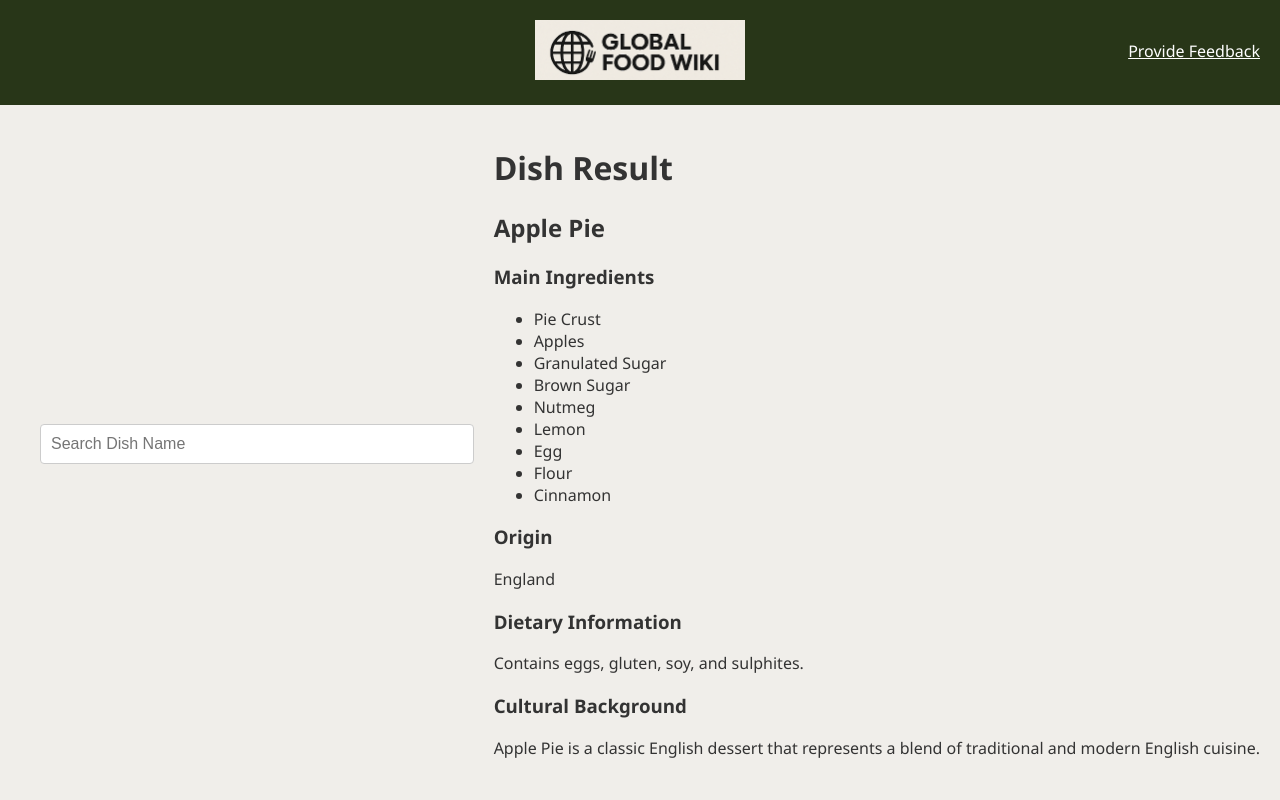
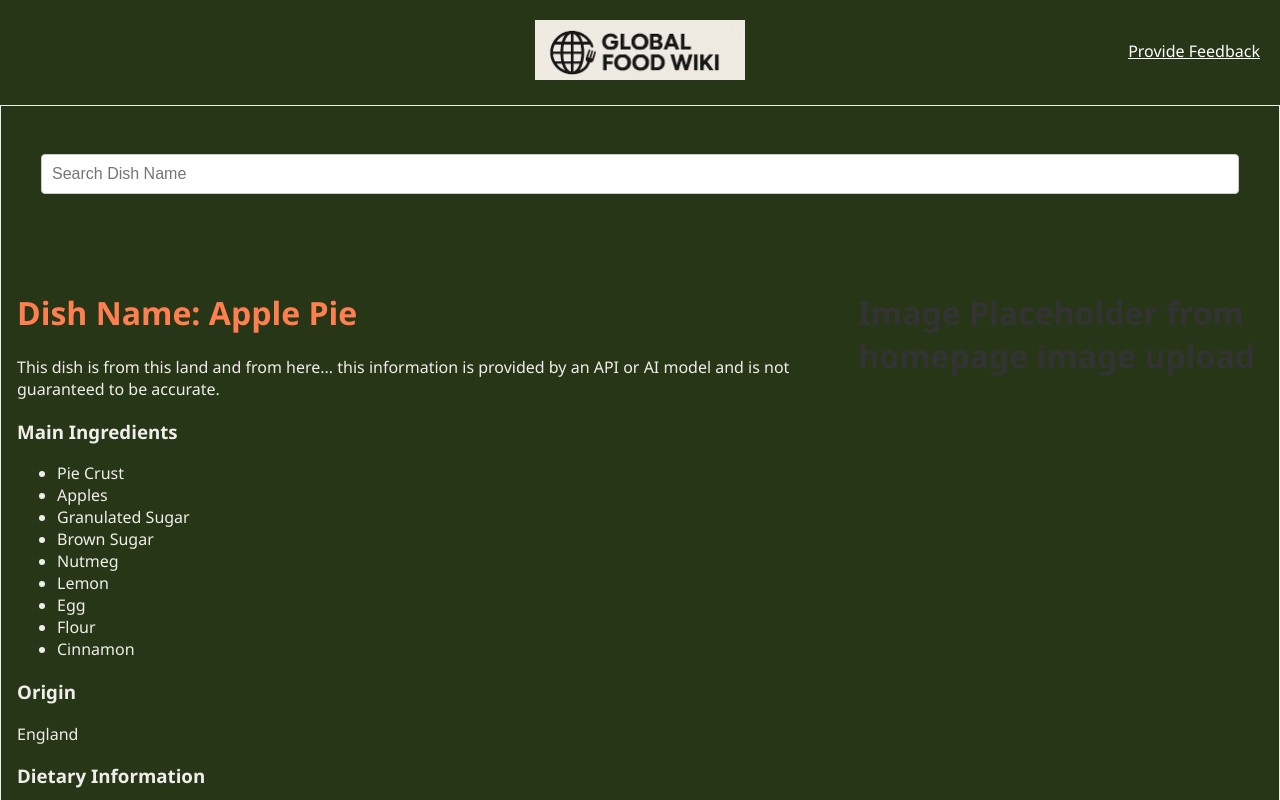
Before and after one commit to danyellepalmore/Global-Food-Wiki, a React (Create React App) app: page /Global-Food-Wiki/results in a window 1280 px wide. Shown: the top 800 px of the page. Built offline with nearby package versions, Linux system fonts and the light colour scheme.

Commit message:
Save local edits before pulling

```diff
--- a/src/pages/ResultsDisplay.jsx
+++ b/src/pages/ResultsDisplay.jsx
@@ -1,4 +1,3 @@
-import React from 'react';
 import '../styles/App.css';
 import SearchBar from '../components/SearchBar';
 import sampleData from '../data/sampleData'; // Sample data for search bar
@@ -17,17 +16,21 @@ const DishResult = () => {
   };
 
   return (
-    <div className="search-bar">
+    <div className='results'>
+      <div className="search-bar">
         <SearchBar data={sampleData} />
-    <div className="bg-white text-gray-800 font-sans p-6">
-      <div className="max-w-3xl mx-auto shadow-lg rounded-lg border p-6 bg-gray-50">
-        <h1 className="text-3xl font-bold mb-4">Dish Result</h1>
+      </div>
+      <div className="split-page">
+        <div className="right-side">
+        <div className="item-name">
+          <h1>Dish Name: {foodData.name}</h1>
+          </div>
+        <div className="item-description">
+          <p>This dish is from this land and from here... this information
+            is provided by an API or AI model
+            and is not guaranteed to be accurate.
+          </p>
 
-        <div className="mb-4">
-          <h2 className="text-xl font-semibold text-indigo-600">
-            {foodData.name}
-          </h2>
-        </div>
 
         <div className="mb-4">
           <h3 className="text-lg font-semibold">Main Ingredients</h3>
@@ -52,9 +55,18 @@ const DishResult = () => {
           <h3 className="text-lg font-semibold">Cultural Background</h3>
           <p>{foodData.culture}</p>
         </div>
+        </div>
+        </div>
+        <div className='left-side'>
+          <h1>Image Placeholder from homepage image upload</h1>
+        </div>
+        </div>
+
+        <div className="centered-content" style={{ backgroundColor: "#f0eee0" }}>
+          <h1>Dish Contents Placeholder</h1>
       </div>
-    </div>
-    </div>
+      </div>
+
   );
 };
 
--- a/src/styles/App.css
+++ b/src/styles/App.css
@@ -44,6 +44,7 @@ body {
 
 .results{
   background-color: #283618;
+  border: #f0eeea solid 1px;
 }
 
 
@@ -221,3 +222,11 @@ button[type="submit"]:hover {
   justify-content: center;
 }
 /* End of feedback page styling */
+
+/* Results page */
+.item-name{
+  color:coral
+}
+.item-description {
+  color: #f0eeea;
+}
```
